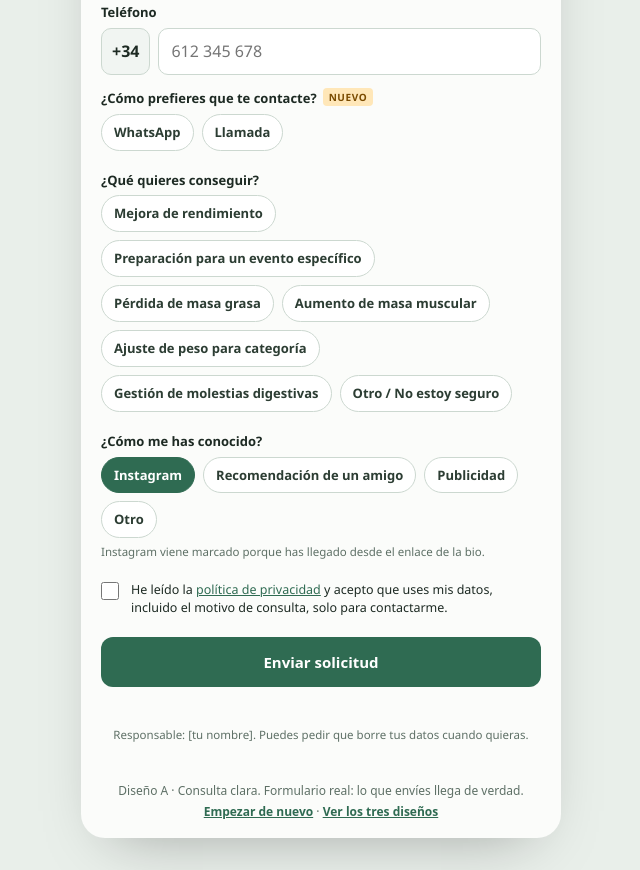
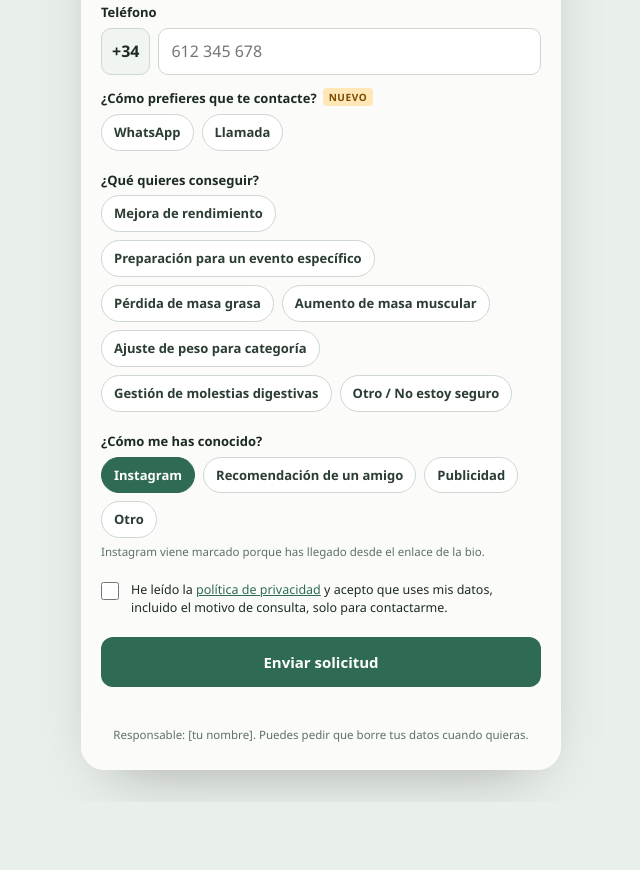
Before and after one commit to Rodrigomartiin/formulario-contacto, a plain HTML site: page a/index.html in a window 1280 px wide. Shown: the part 265-1135 px from the top of the page, without its empty margins (319-959 px from the left). After the commit the page ends 1067 px from the top, so only its background shows below. Drawn offline with Linux system fonts and the light colour scheme; no server answers.

Commit message:
Diseño A elegido: quitar la barra de la comparativa

```diff
--- a/a/index.html
+++ b/a/index.html
@@ -16,10 +16,6 @@
 <body class="a">
 <main class="app">
   <div class="screen" data-variant="a"></div>
-  <div class="demo-bar">
-    <span>Diseño A · Consulta clara. Formulario real: lo que envíes llega de verdad.</span>
-    <span><a href="#" data-restart>Empezar de nuevo</a> · <a href="../">Ver los tres diseños</a></span>
-  </div>
 </main>
 <noscript><p class="noscript">Para enviar el formulario hay que activar JavaScript en el navegador.</p></noscript>
 <script src="../formulario.js?v=4"></script>
```
